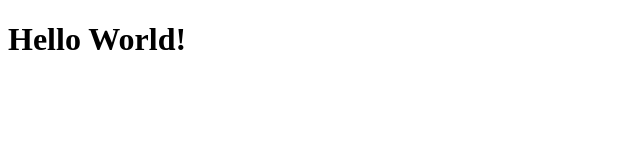
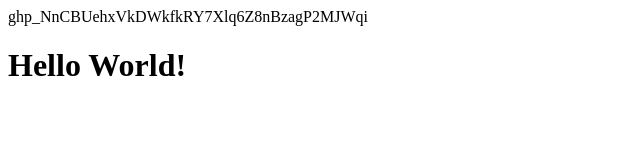
Before and after one commit to RianHidayatSaputra/coba-html, a plain HTML site: page index.html in a window 1280 px wide. Shown: the whole page, without its empty margins (0-640 px from the left). Drawn offline with Linux system fonts and the light colour scheme.

Commit message:
menambahkan file index.js

```diff
--- a/index.html
+++ b/index.html
@@ -4,7 +4,7 @@
 	<title>HALLO RIAN</title>
 </head>
 <body>
-
+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
 	<h1>Hello World!</h1>
 
 </body>
--- /dev/null
+++ b/index.js
@@ -0,0 +1 @@
+console.log('Hello World!')
```
